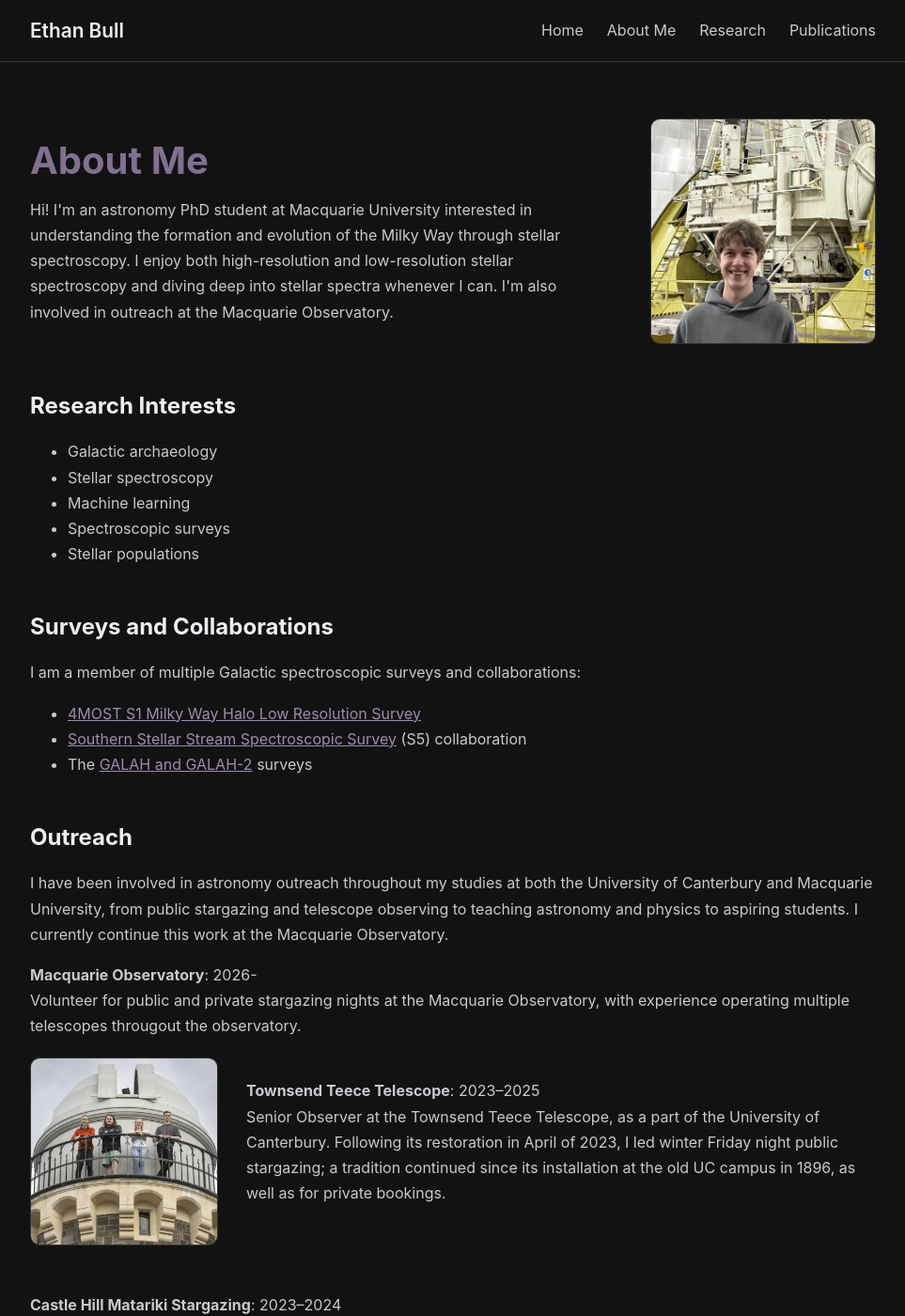
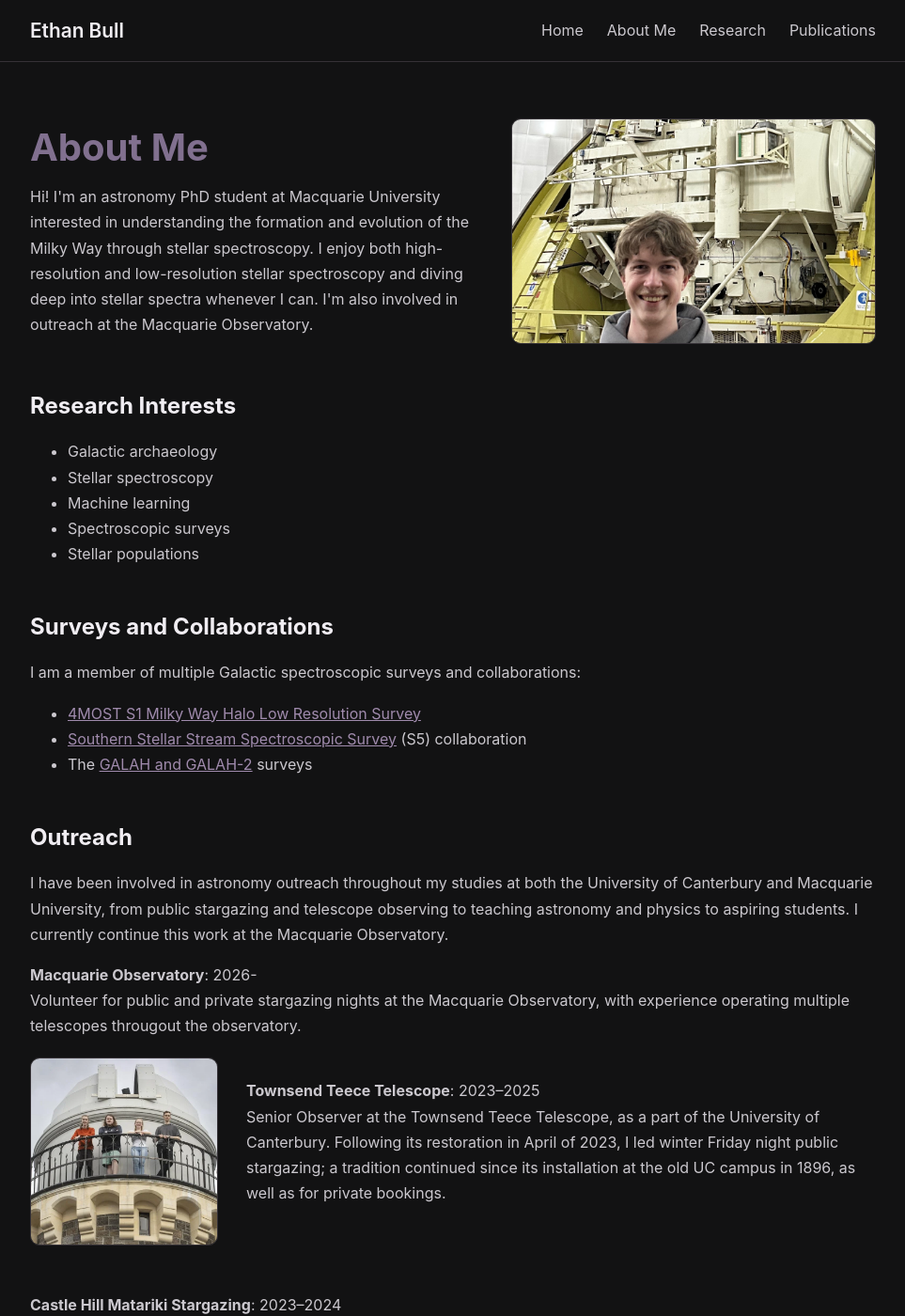
Before and after one commit to iBexal/ibexal.github.io, a Jekyll site: the page built from about.md, in a window 1280 px wide and 1400 px high. Shown: the whole window at 94% size, without its empty margins (158-1121 px from the left). Built offline with Jekyll 4.4.1, drawn with Linux system fonts in a browser that asks for light colours.

Commit message:
pic width

```diff
--- a/assets/css/style.css
+++ b/assets/css/style.css
@@ -418,7 +418,7 @@ footer {
 }
 
 .about-photo {
-    width: 240px;
+    width: 388px;
     height: 240px;
 
     object-fit: cover;
```
